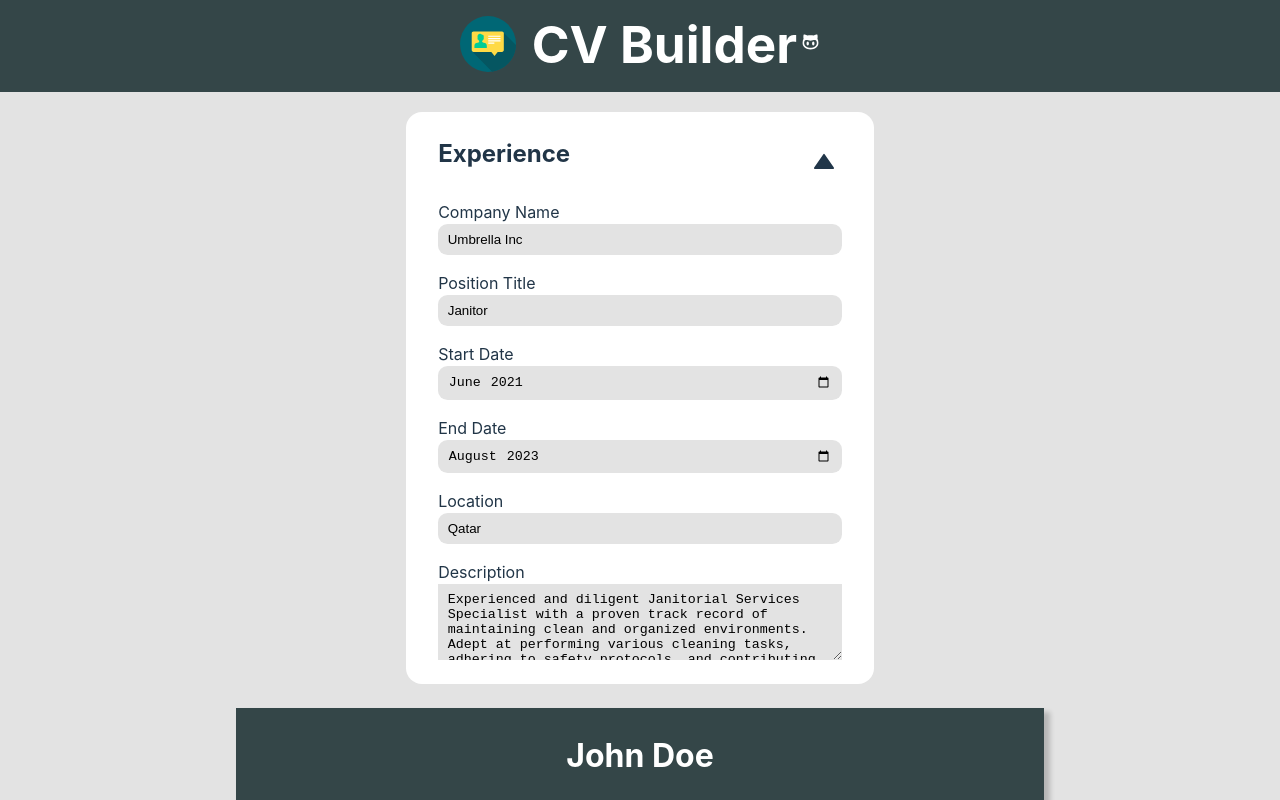
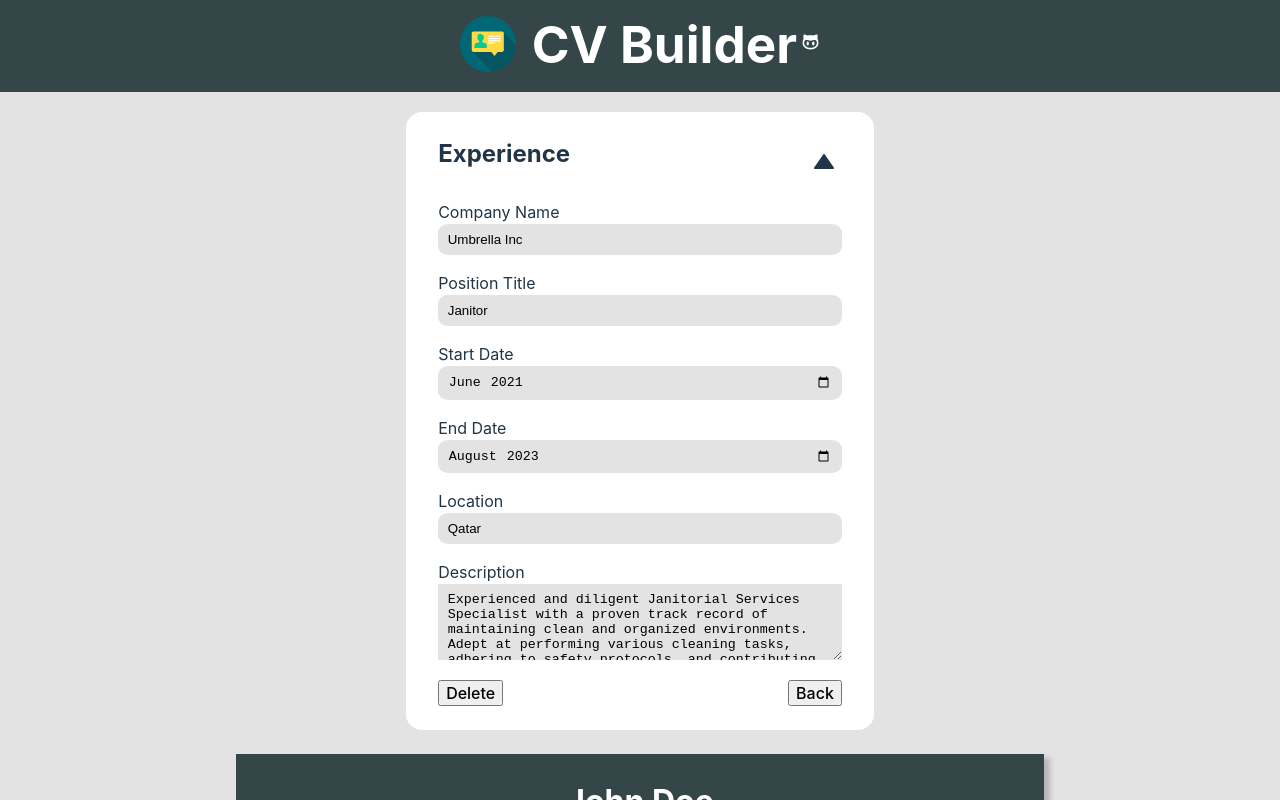
Before and after one commit to zakrnem/cv-builder, a React (Vite) app: page / in a window 1280 px wide. Both pictures are taken after a click on the button "Edit". Shown: the top 800 px of the page. Built offline with nearby package versions, Linux system fonts and the light colour scheme.

Commit message:
Experience form: add "Back" & "Delete" buttons

```diff
--- a/src/components/Experience.jsx
+++ b/src/components/Experience.jsx
@@ -15,6 +15,14 @@ function Experience({
   const handleEditClick = () => {
     setIsFormVisible((prevIsFormVisible) => !prevIsFormVisible);
   };
+  const handleFormReturn = (e) => {
+    e.preventDefault()
+    handleEditClick()
+  }
+  const handleFormDelete = (e) => {
+    e.preventDefault()
+    console.log('Delete form')
+  }
 
   return (
     <div className="experience">
@@ -33,6 +41,8 @@ function Experience({
         isFormVisible={isFormVisible}
         handleInputChange={handleInputChange}
         input={input}
+        handleFormReturn={handleFormReturn}
+        handleFormDelete={handleFormDelete}
       />
       <AddInstanceButton
         experienceNewInstance={experienceNewInstance}
--- a/src/components/ExperienceForm.jsx
+++ b/src/components/ExperienceForm.jsx
@@ -1,6 +1,6 @@
 import "../styles/Experience.css";
 
-function ExperienceForm({ isFormVisible, handleInputChange, input }) {
+function ExperienceForm({ isFormVisible, handleInputChange, input, handleFormReturn, handleFormDelete }) {
   return (
     <form style={{ display: isFormVisible ? "" : "none" }}>
       <label htmlFor="companyName">Company Name</label>
@@ -55,6 +55,10 @@ function ExperienceForm({ isFormVisible, handleInputChange, input }) {
           handleInputChange("experience", "description", e.target.value)
         }
       />
+      <div className="form-buttons">
+      <button onClick={handleFormDelete}>Delete</button>
+        <button onClick={handleFormReturn}>Back</button>
+      </div>
     </form>
   );
 }
--- a/src/styles/InputsContainer.css
+++ b/src/styles/InputsContainer.css
@@ -53,3 +53,10 @@
 .instance-heading > h3 {
   margin: 0;
 }
+
+.form-buttons {
+  margin-top: 1.25rem;
+  display: flex;
+  justify-content: space-between;
+  gap: 0.5rem;
+}
```
Also changed, not shown: src/pending.txt.
